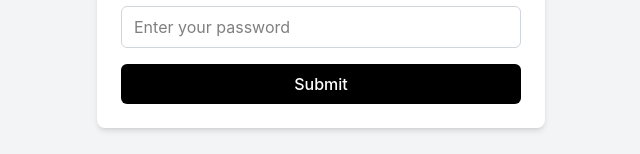
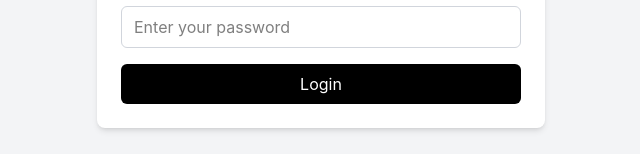
Before and after one commit to rawdaymohamed/ClientFlow, a React (Vite) app in the folder client/: page /login in a window 1280 px wide. Shown: the part 422-576 px from the top of the page, without its empty margins (319-959 px from the left). Built offline with nearby package versions, Linux system fonts and the light colour scheme; no server answers.

Commit message:
feat: add loading state to login submit button

```diff
--- a/client/src/pages/Login.jsx
+++ b/client/src/pages/Login.jsx
@@ -85,9 +85,10 @@ const Login = () => {
           </div>
           <button
             type="submit"
-            className="w-full rounded-md bg-black px-4 py-2 text-white font-medium hover:bg-gray-800 transition-colors duration-300 cursor-pointer"
+            disabled={loginMutation.isPending}
+            className="w-full rounded-md bg-black px-4 py-2 text-white disabled:cursor-not-allowed disabled:opacity-60"
           >
-            Submit
+            {loginMutation.isPending ? "Logging in..." : "Login"}
           </button>
         </form>
       </div>
```
